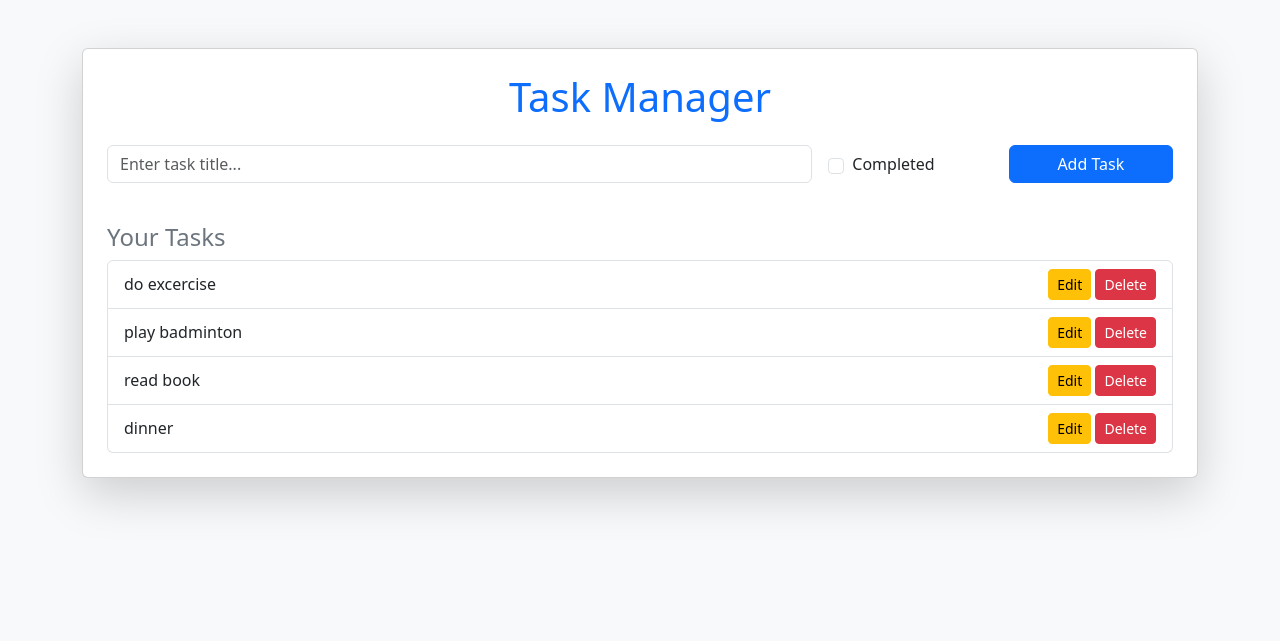
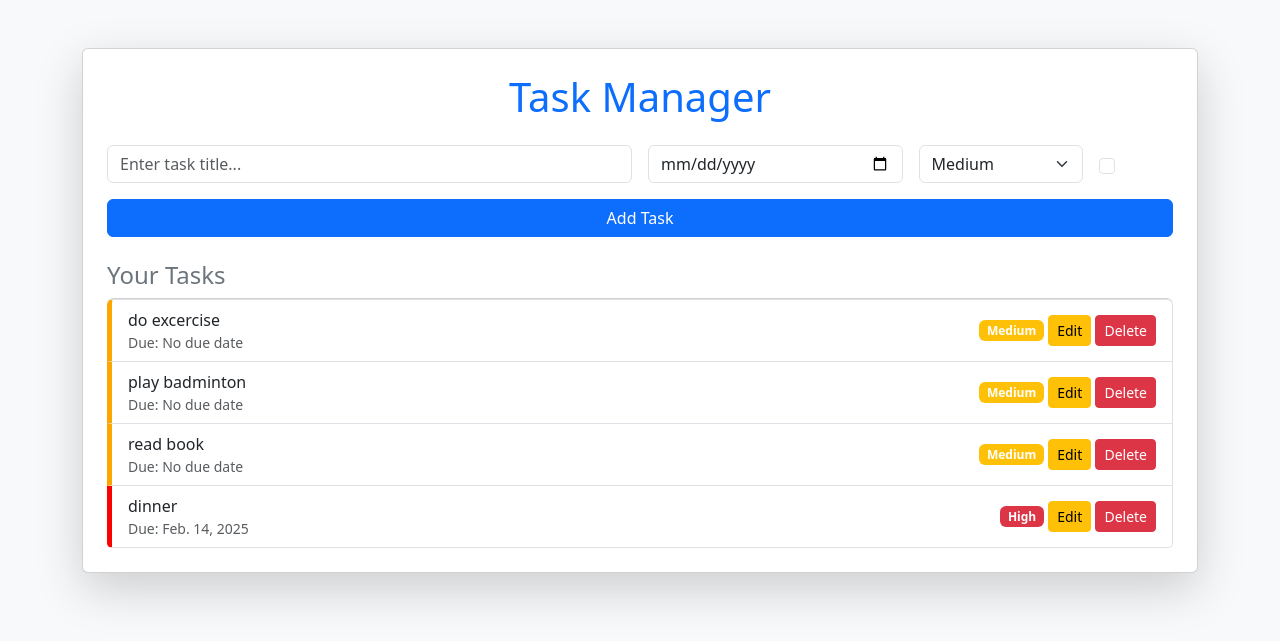
Before and after one commit to mrlaw74/django-web, a Django app: page / in a window 1280 px wide. Shown: the top 641 px of the page. Run offline with Django 5.2, Linux system fonts and the light colour scheme; data comes from the database, SQL or seed files in the repository; both versions use the stored data as it was after the commit.

Commit message:
🎯 Features Added ✅ Due Dates for tasks ✅ Priority Levels (Low, Medium, High) ✅ Custom CSS for better visual distinction ✅ Improved UI with Bootstrap & Hover Effects

```diff
--- a/myproject/myapp/forms.py
+++ b/myproject/myapp/forms.py
@@ -2,12 +2,15 @@ from django import forms
 from .models import Task
 
 class TaskForm(forms.ModelForm):
+    due_date = forms.DateField(
+        required=False,
+        widget=forms.DateInput(attrs={'type': 'date', 'class': 'form-control'})
+    )
+    priority = forms.ChoiceField(
+        choices=Task.PRIORITY_CHOICES,
+        widget=forms.Select(attrs={'class': 'form-select'})
+    )
+
     class Meta:
         model = Task
-        fields = ['title', 'completed']
-
-    def clean_title(self):
-        title = self.cleaned_data.get('title')
-        if len(title) < 5:
-            raise forms.ValidationError("Title must be at least 5 characters long.")
-        return title
+        fields = ['title', 'completed', 'due_date', 'priority']
--- a/myproject/myapp/models.py
+++ b/myproject/myapp/models.py
@@ -1,8 +1,16 @@
 from django.db import models
 
 class Task(models.Model):
+    PRIORITY_CHOICES = [
+        ('Low', 'Low'),
+        ('Medium', 'Medium'),
+        ('High', 'High'),
+    ]
+
     title = models.CharField(max_length=200)
     completed = models.BooleanField(default=False)
+    due_date = models.DateField(null=True, blank=True)
+    priority = models.CharField(max_length=10, choices=PRIORITY_CHOICES, default='Medium')
 
     def __str__(self):
         return self.title
--- /dev/null
+++ b/myproject/myapp/static/styles.css
@@ -0,0 +1,15 @@
+.task-item {
+    transition: background-color 0.3s ease-in-out;
+}
+.task-item:hover {
+    background-color: #f8f9fa;
+}
+.high-priority {
+    border-left: 5px solid red;
+}
+.medium-priority {
+    border-left: 5px solid orange;
+}
+.low-priority {
+    border-left: 5px solid green;
+}
--- a/myproject/myapp/templates/home.html
+++ b/myproject/myapp/templates/home.html
@@ -5,6 +5,7 @@
     <meta name="viewport" content="width=device-width, initial-scale=1.0">
     <title>Task Manager</title>
     <link rel="stylesheet" href="https://cdn.jsdelivr.net/npm/bootstrap@5.3.0/dist/css/bootstrap.min.css">
+    <link rel="stylesheet" href="/static/styles.css"> <!-- Custom CSS -->
     <script src="https://cdn.jsdelivr.net/npm/bootstrap@5.3.0/dist/js/bootstrap.bundle.min.js"></script>
 </head>
 <body class="bg-light">
@@ -16,44 +17,41 @@
             <form method="POST" class="mb-4">
                 {% csrf_token %}
                 <div class="row g-3">
-                    <div class="col-md-8">
+                    <div class="col-md-6">
                         <input type="text" name="title" class="form-control" placeholder="Enter task title..." required>
                     </div>
-                    <div class="col-md-2 d-flex align-items-center">
-                        <input type="checkbox" name="completed" class="form-check-input me-2" id="completed">
-                        <label for="completed" class="form-check-label">Completed</label>
+                    <div class="col-md-3">
+                        <input type="date" name="due_date" class="form-control">
                     </div>
                     <div class="col-md-2">
-                        <button type="submit" class="btn btn-primary w-100">Add Task</button>
+                        <select name="priority" class="form-select">
+                            <option value="Low">Low</option>
+                            <option value="Medium" selected>Medium</option>
+                            <option value="High">High</option>
+                        </select>
+                    </div>
+                    <div class="col-md-1 d-flex align-items-center">
+                        <input type="checkbox" name="completed" class="form-check-input me-2">
                     </div>
                 </div>
+                <button type="submit" class="btn btn-primary w-100 mt-3">Add Task</button>
             </form>
 
-            <!-- Display validation errors -->
-            {% if form.errors %}
-                <div class="alert alert-danger">
-                    <ul>
-                        {% for field, errors in form.errors.items %}
-                            {% for error in errors %}
-                                <li>{{ field|capfirst }}: {{ error }}</li>
-                            {% endfor %}
-                        {% endfor %}
-                    </ul>
-                </div>
-            {% endif %}
-
             <!-- Task List -->
-            <div class="mt-3">
             <h4 class="text-secondary">Your Tasks</h4>
             <ul class="list-group">
                 {% for task in tasks %}
-                        <li class="list-group-item d-flex justify-content-between align-items-center">
+                    <li class="list-group-item d-flex justify-content-between align-items-center task-item {% if task.priority == 'High' %}high-priority{% elif task.priority == 'Medium' %}medium-priority{% else %}low-priority{% endif %}">
                         <div>
                             <span class="{% if task.completed %}text-success text-decoration-line-through{% endif %}">
                                 {{ task.title }}
                             </span>
+                            <small class="text-muted d-block">Due: {{ task.due_date|default:"No due date" }}</small>
                         </div>
                         <div>
+                            <span class="badge bg-{% if task.priority == 'High' %}danger{% elif task.priority == 'Medium' %}warning{% else %}success{% endif %}">
+                                {{ task.priority }}
+                            </span>
                             <a href="{% url 'edit_task' task.id %}" class="btn btn-warning btn-sm">Edit</a>
                             <button class="btn btn-danger btn-sm" onclick="confirmDelete({{ task.id }})">Delete</button>
                         </div>
@@ -64,9 +62,7 @@
             </ul>
         </div>
     </div>
-    </div>
 
-    <!-- Delete Confirmation Script -->
     <script>
         function confirmDelete(taskId) {
             if (confirm("Are you sure you want to delete this task?")) {
--- a/myproject/myapp/views.py
+++ b/myproject/myapp/views.py
@@ -2,9 +2,8 @@ from django.shortcuts import render, redirect, get_object_or_404
 from .models import Task
 from .forms import TaskForm
 
-# Home view (already exists)
 def home(request):
-    tasks = Task.objects.all()
+    tasks = Task.objects.all().order_by('-priority', 'due_date')
     form = TaskForm()
 
     if request.method == "POST":
@@ -15,7 +14,6 @@ def home(request):
 
     return render(request, 'home.html', {'tasks': tasks, 'form': form})
 
-# Edit task view
 def edit_task(request, task_id):
     task = get_object_or_404(Task, id=task_id)
     form = TaskForm(instance=task)
@@ -28,7 +26,6 @@ def edit_task(request, task_id):
 
     return render(request, 'edit_task.html', {'form': form, 'task': task})
 
-# Delete task view
 def delete_task(request, task_id):
     task = get_object_or_404(Task, id=task_id)
     task.delete()
```
Also changed, not shown: myproject/db.sqlite3, myproject/myapp/migrations/0002_task_due_date_task_priority.py (added). Lines whose indentation alone changed are shown as unchanged.
